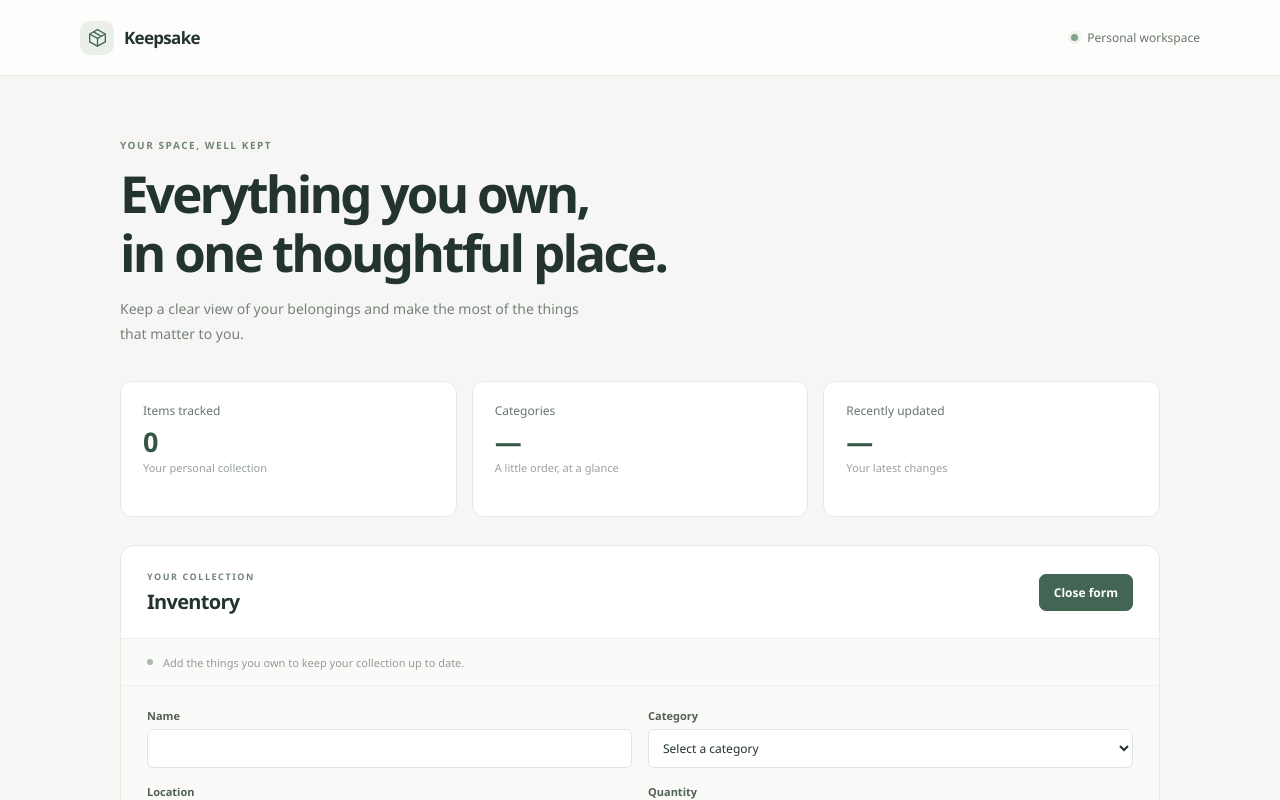
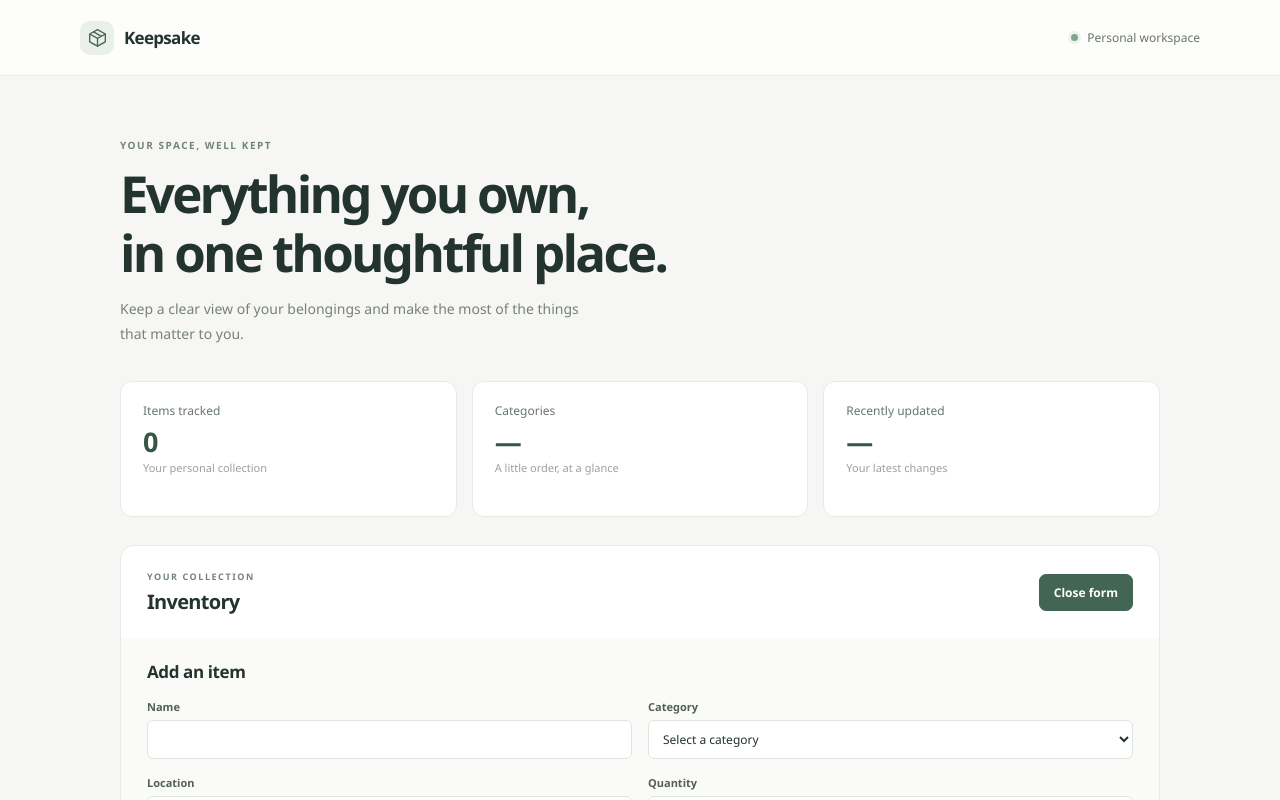
Before and after one commit to aron-ar/personal-item-inventory, a React (Vite) app: page / in a window 1280 px wide. Both pictures are taken after typing "Sample" into the empty fields and a click on the button "Add item". Shown: the top 800 px of the page. Built offline with nearby package versions, Linux system fonts and the light colour scheme.

Commit message:
feat: Coherent navigation

```diff
--- a/src/App.jsx
+++ b/src/App.jsx
@@ -9,8 +9,10 @@ function App() {
   const [isItemFormOpen, setIsItemFormOpen] = useState(false)
   const [editingItemId, setEditingItemId] = useState(null)
   const [viewingItemId, setViewingItemId] = useState(null)
+  const [searchQuery, setSearchQuery] = useState('')
   const [feedback, setFeedback] = useState(null)
   const editingItem = items.find((item) => item.id === editingItemId) ?? null
+  const isFormOpen = isItemFormOpen || editingItem !== null
   const viewedItem =
     viewingItemId === null ? null : getItemById(viewingItemId)
   const summaryCards = [
@@ -54,6 +56,7 @@ function App() {
     }
 
     addItem(fields)
+    setIsItemFormOpen(false)
     showFeedback('Item created successfully')
   }
 
@@ -78,17 +81,20 @@ function App() {
   }
 
   function handleToggleItemForm() {
-    if (viewingItemId !== null) {
-      setViewingItemId(null)
-    }
-
     if (editingItem !== null) {
       setEditingItemId(null)
+      setViewingItemId(null)
       setIsItemFormOpen(true)
       return
     }
 
-    setIsItemFormOpen((isOpen) => !isOpen)
+    if (isItemFormOpen) {
+      setIsItemFormOpen(false)
+      return
+    }
+
+    setViewingItemId(null)
+    setIsItemFormOpen(true)
   }
 
   return (
@@ -151,8 +157,8 @@ function App() {
             <button
               className="add-item-button"
               type="button"
-              aria-expanded={isItemFormOpen || editingItem !== null}
-              aria-controls="item-form"
+              aria-expanded={isFormOpen}
+              aria-controls={isFormOpen ? 'item-form' : undefined}
               onClick={handleToggleItemForm}
             >
               {editingItem !== null
@@ -163,26 +169,26 @@ function App() {
             </button>
           </div>
 
-          {viewingItemId === null && (
+          {viewingItemId === null && !isFormOpen && (
             <div className="toolbar-shell">
               <span className="toolbar-dot" aria-hidden="true" />
               <p>Add the things you own to keep your collection up to date.</p>
             </div>
           )}
 
-          {viewingItemId === null &&
-            (isItemFormOpen || editingItem !== null) && (
+          {isFormOpen ? (
             <div id="item-form">
               <ItemForm
                 key={editingItem?.id ?? 'new-item'}
                 item={editingItem}
                 onItemSaved={handleSaveItem}
-                  onCancel={() => setEditingItemId(null)}
+                onCancel={() => {
+                  setEditingItemId(null)
+                  setIsItemFormOpen(false)
+                }}
               />
             </div>
-            )}
-
-          {viewingItemId !== null ? (
+          ) : viewingItemId !== null ? (
             <ItemDetail
               item={viewedItem}
               itemId={viewingItemId}
@@ -190,7 +196,6 @@ function App() {
               onEdit={() => {
                 setEditingItemId(viewingItemId)
                 setIsItemFormOpen(false)
-                setViewingItemId(null)
               }}
               onDelete={() => {
                 if (viewedItem !== null) {
@@ -201,6 +206,8 @@ function App() {
           ) : (
             <ItemList
               items={items}
+              searchQuery={searchQuery}
+              onSearchQueryChange={setSearchQuery}
               onViewItem={setViewingItemId}
               onEditItem={(id) => {
                 setEditingItemId(id)
--- a/src/components/ItemForm.jsx
+++ b/src/components/ItemForm.jsx
@@ -85,6 +85,9 @@ function ItemForm({ item = null, onItemSaved, onCancel }) {
 
   return (
     <form className="item-form" onSubmit={handleSubmit} noValidate>
+      <h3 className="item-form-heading">
+        {item === null ? 'Add an item' : `Edit ${item.name}`}
+      </h3>
       <div className="item-form-fields">
         <div className="form-field">
           <label htmlFor="item-name">Name</label>
@@ -184,7 +187,6 @@ function ItemForm({ item = null, onItemSaved, onCancel }) {
       )}
 
       <div className="item-form-actions">
-        {item !== null && (
         <button
           className="item-form-cancel"
           type="button"
@@ -192,7 +194,6 @@ function ItemForm({ item = null, onItemSaved, onCancel }) {
         >
           Cancel
         </button>
-        )}
         <button className="item-form-submit" type="submit">
           {item === null ? 'Save item' : 'Save changes'}
         </button>
--- a/src/components/ItemList.jsx
+++ b/src/components/ItemList.jsx
@@ -1,8 +1,13 @@
-import { useState } from 'react'
 import ItemCard from './ItemCard.jsx'
 
-function ItemList({ items, onViewItem, onEditItem, onDeleteItem }) {
-  const [searchQuery, setSearchQuery] = useState('')
+function ItemList({
+  items,
+  searchQuery,
+  onSearchQueryChange,
+  onViewItem,
+  onEditItem,
+  onDeleteItem,
+}) {
   const normalizedQuery = searchQuery.trim().toLowerCase()
   const matchingItems = items.filter((item) =>
     item.name.toLowerCase().includes(normalizedQuery),
@@ -12,7 +17,7 @@ function ItemList({ items, onViewItem, onEditItem, onDeleteItem }) {
     <>
       <SearchField
         searchQuery={searchQuery}
-        onSearchQueryChange={setSearchQuery}
+        onSearchQueryChange={onSearchQueryChange}
       />
       {items.length === 0 ? (
         <div className="empty-state">
--- a/src/styles.css
+++ b/src/styles.css
@@ -267,6 +267,14 @@ a {
   background: #fafbf9;
 }
 
+.item-form-heading {
+  margin: 0 0 16px;
+  font-family: var(--font-display);
+  font-size: 17px;
+  font-weight: 700;
+  letter-spacing: -0.4px;
+}
+
 .item-form-fields {
   display: grid;
   grid-template-columns: repeat(2, minmax(0, 1fr));
@@ -313,7 +321,7 @@ a {
 .item-form-actions {
   display: flex;
   gap: 8px;
-  justify-content: flex-end;
+  justify-content: space-between;
   margin-top: 18px;
 }
 
```
Lines whose indentation alone changed are shown as unchanged.
